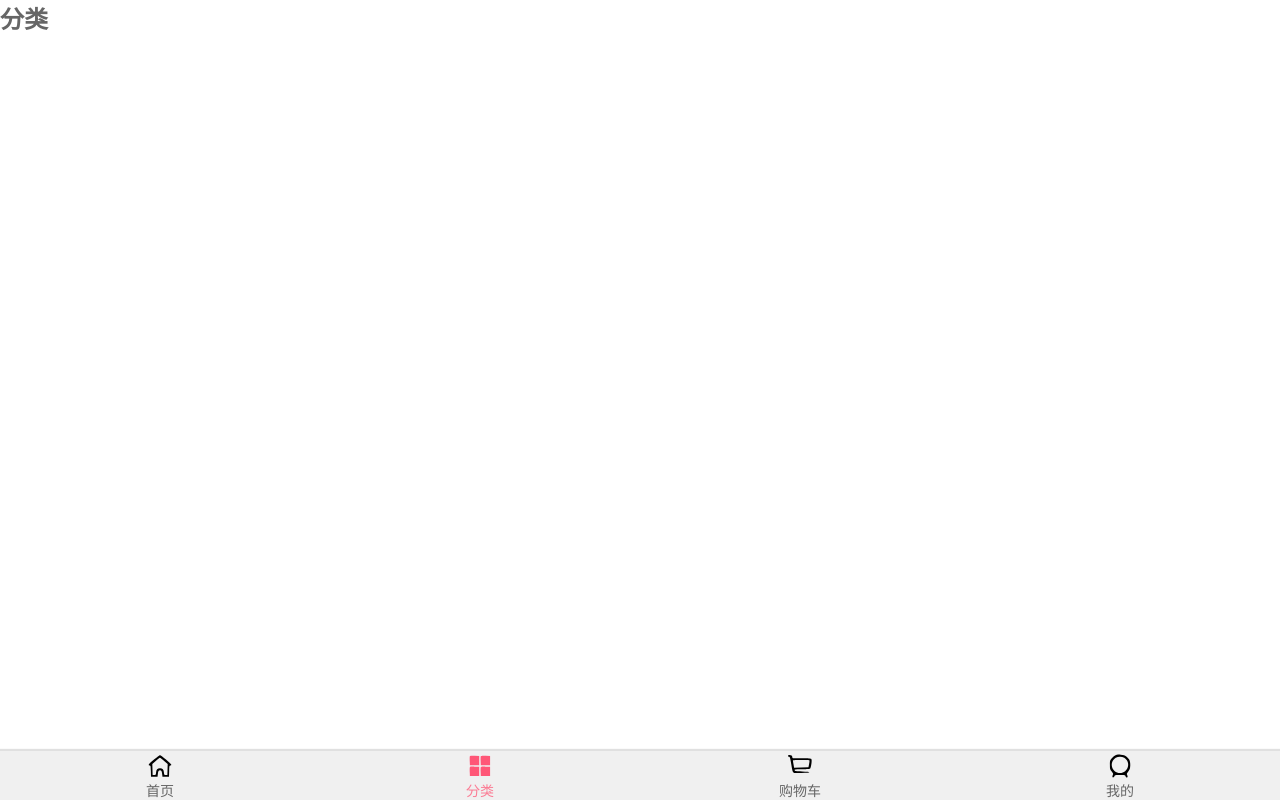
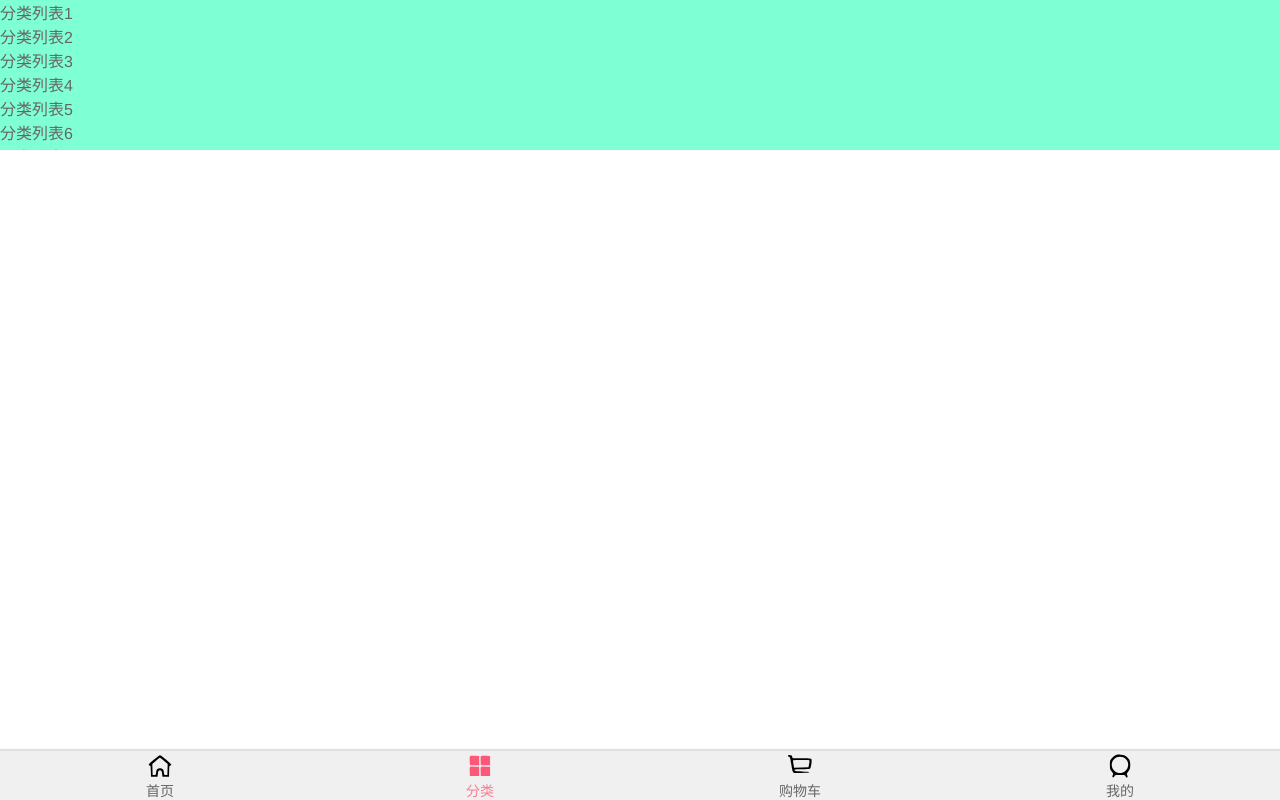
Before and after one commit to lxKylin/supermall, a Vue app: page /category in a window 1280 px wide. Built offline with nearby package versions, Linux system fonts and the light colour scheme.

Commit message:
主要添加了首页滚动插件

```diff
--- a/package.json
+++ b/package.json
@@ -8,6 +8,7 @@
   },
   "dependencies": {
     "axios": "^0.18.0",
+    "better-scroll": "^1.13.2",
     "core-js": "^3.6.5",
     "vue": "^2.6.11",
     "vue-router": "^3.0.2"
--- /dev/null
+++ b/src/components/common/scroll/Scroll.vue
@@ -0,0 +1,29 @@
+<template>
+  <div class="wrapper" ref="wrapper">
+    <div class="content">
+      <slot></slot>
+    </div>
+  </div>
+</template>
+
+<script>
+  import BScroll from 'better-scroll'
+
+  export default {
+    name: 'Scroll',
+    data() {
+      return {
+        scroll: null
+      }
+    },
+    mounted() {
+      this.scroll = new BScroll(this.$refs.wrapper, {
+
+      })
+    },
+  }
+</script>
+
+<style scoped>
+
+</style>
--- a/src/components/common/swiper/SwiperItem.vue
+++ b/src/components/common/swiper/SwiperItem.vue
@@ -6,7 +6,7 @@
 
 <script>
 	export default {
-		name: "Slide"
+		name: "SwiperItem"
 	}
 </script>
 
@@ -15,7 +15,6 @@
     width: 100%;
     flex-shrink: 0;
   }
-
   .slide img {
     width: 100%;
   }
--- a/src/views/category/Category.vue
+++ b/src/views/category/Category.vue
@@ -1,15 +1,148 @@
 <template>
-  <div>
-    <h2>分类</h2>
+  <div class="wrapper">
+    <!-- 结构：wrapper里面只能有一个元素content content里可以有多个元素 -->
+    <ul class="content">
+    <li>分类列表1</li>
+    <li>分类列表2</li>
+    <li>分类列表3</li>
+    <li>分类列表4</li>
+    <li>分类列表5</li>
+    <li>分类列表6</li>
+    <li>分类列表7</li>
+    <li>分类列表8</li>
+    <li>分类列表9</li>
+    <li>分类列表10</li>
+    <li>分类列表11</li>
+    <li>分类列表12</li>
+    <li>分类列表13</li>
+    <li>分类列表14</li>
+    <li>分类列表15</li>
+    <li>分类列表16</li>
+    <li>分类列表17</li>
+    <li>分类列表18</li>
+    <li>分类列表19</li>
+    <li>分类列表20</li>
+    <li>分类列表21</li>
+    <li>分类列表22</li>
+    <li>分类列表23</li>
+    <li>分类列表24</li>
+    <li>分类列表25</li>
+    <li>分类列表26</li>
+    <li>分类列表27</li>
+    <li>分类列表28</li>
+    <li>分类列表29</li>
+    <li>分类列表30</li>
+    <li>分类列表31</li>
+    <li>分类列表32</li>
+    <li>分类列表33</li>
+    <li>分类列表34</li>
+    <li>分类列表35</li>
+    <li>分类列表36</li>
+    <li>分类列表37</li>
+    <li>分类列表38</li>
+    <li>分类列表39</li>
+    <li>分类列表40</li>
+    <li>分类列表41</li>
+    <li>分类列表42</li>
+    <li>分类列表43</li>
+    <li>分类列表44</li>
+    <li>分类列表45</li>
+    <li>分类列表46</li>
+    <li>分类列表47</li>
+    <li>分类列表48</li>
+    <li>分类列表49</li>
+    <li>分类列表50</li>
+    <li>分类列表51</li>
+    <li>分类列表52</li>
+    <li>分类列表53</li>
+    <li>分类列表54</li>
+    <li>分类列表55</li>
+    <li>分类列表56</li>
+    <li>分类列表57</li>
+    <li>分类列表58</li>
+    <li>分类列表59</li>
+    <li>分类列表60</li>
+    <li>分类列表61</li>
+    <li>分类列表62</li>
+    <li>分类列表63</li>
+    <li>分类列表64</li>
+    <li>分类列表65</li>
+    <li>分类列表66</li>
+    <li>分类列表67</li>
+    <li>分类列表68</li>
+    <li>分类列表69</li>
+    <li>分类列表70</li>
+    <li>分类列表71</li>
+    <li>分类列表72</li>
+    <li>分类列表73</li>
+    <li>分类列表74</li>
+    <li>分类列表75</li>
+    <li>分类列表76</li>
+    <li>分类列表77</li>
+    <li>分类列表78</li>
+    <li>分类列表79</li>
+    <li>分类列表80</li>
+    <li>分类列表81</li>
+    <li>分类列表82</li>
+    <li>分类列表83</li>
+    <li>分类列表84</li>
+    <li>分类列表85</li>
+    <li>分类列表86</li>
+    <li>分类列表87</li>
+    <li>分类列表88</li>
+    <li>分类列表89</li>
+    <li>分类列表90</li>
+    <li>分类列表91</li>
+    <li>分类列表92</li>
+    <li>分类列表93</li>
+    <li>分类列表94</li>
+    <li>分类列表95</li>
+    <li>分类列表96</li>
+    <li>分类列表97</li>
+    <li>分类列表98</li>
+    <li>分类列表99</li>
+    <li>分类列表100</li>
+    </ul>
   </div>
 </template>
 
 <script>
+  import BScroll from 'better-scroll'
+
   export default {
-    name: 'Category'
+    name: 'Category',
+    data() {
+      return {
+        scroll: null
+      }
+    },
+    // created() 组件创建完后调用 内部DOM元素尚未完成挂载，此时'.wrapper'根本获取不到任何DOM元素，要用mounted
+    mounted() {
+      this.scroll = new BScroll('.wrapper', {
+        // probe 侦测
+        // 3 只要滚动都侦测
+        probeType: 3,
+        pullUpLoad: true
+      })
+      this.scroll.on('scroll', (position) => {
+        // console.log(position);
+      })
+      this.scroll.on('pullingUp', () => {
+        console.log('上拉加载更多');
+        // setTimeout(() => {
+        //   this.finishPullUp()
+        // }, 2000)
+      })
+    },
   }
 </script>
 
 <style scoped>
+  .wrapper {
+    height: 150px;
+    background-color: aquamarine;
 
+    /* 超出部分会自动隐藏 y轴上可滚动  移动端会很卡顿*/
+    overflow-y: scroll;
+  }
 </style>
--- a/src/views/home/Home.vue
+++ b/src/views/home/Home.vue
@@ -1,6 +1,8 @@
 <template>
   <div id="home">
     <nav-bar class="home-nav"><div slot="center">购物街</div></nav-bar>
+
+    <scroll class="content">
       <home-swiper :banners="banners"></home-swiper>
       <home-recommend-view :recommends="recommends"></home-recommend-view>
       <home-feature-view></home-feature-view>
@@ -53,6 +55,7 @@
           <li>9</li>
           <li>0</li>
       </ul>
+    </scroll>
   </div>
 </template>
 
@@ -63,12 +66,16 @@
   import HomeFeatureView from './childComps/HomeFeatureView'
 
   import NavBar from 'components/common/navbar/NavBar'
+  import Scroll from 'components/common/scroll/Scroll'
 
   import TabControl from 'components/content/tabControl/TabControl'
   import GoodsList from 'components/content/goods/GoodsList'
   import GoodsListItem from 'components/content/goods/GoodsListItem'
 
   import {getHomeMultidata, getHomeGoods} from 'network/home'
+
+
+
 
 
   // import {Swiper, SwiperItem} from 'components/common/swiper'
@@ -80,9 +87,10 @@
       HomeRecommendView,
       HomeFeatureView,
       NavBar,
+      Scroll,
       TabControl,
       GoodsList,
-      GoodsListItem,
+      GoodsListItem
     },
     data() {
       return {
@@ -158,6 +166,7 @@
 </script>
 
 <style scoped>
+  /* scoped 作用域 只在当前组件生效*/
   /* #home {
     padding-top: 44px;
   } */
@@ -178,4 +187,8 @@
     top: 44px;
     z-index: 9;
   }
+  .content {
+    height: calc(100vh - 93px);
+    /* overflow: hidden; */
+  }
 </style>
```
Also changed, not shown: 1 other file (tests, documents, lock files or other folders). Lines whose indentation alone changed are shown as unchanged.
